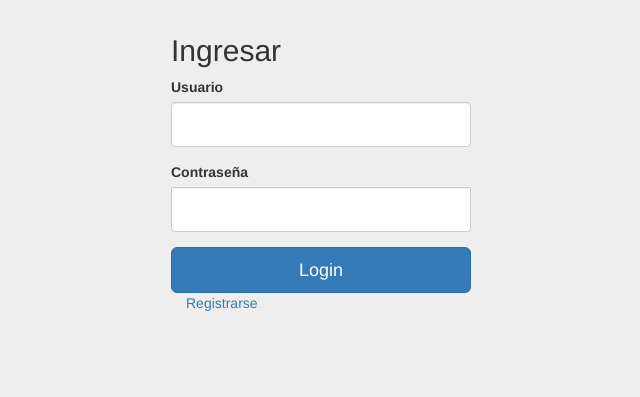
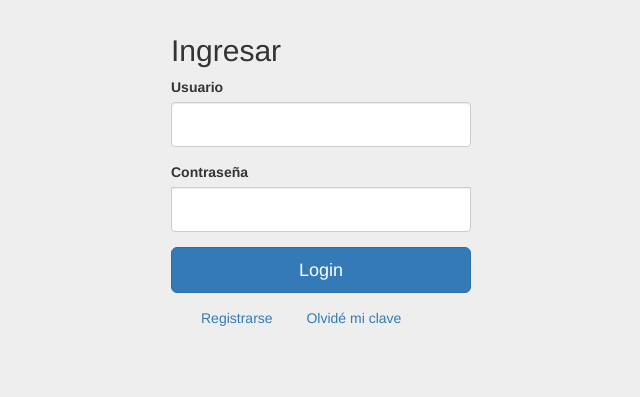
Before and after one commit to serdel1979/vacunatorio, a Flask app: page /login in a window 1280 px wide. Shown: the part 41-438 px from the top of the page, without its empty margins (319-959 px from the left). Run offline with Flask 2, Linux system fonts and the light colour scheme; some libraries are stand-ins or nearby versions.

Commit message:
login y registro

```diff
--- a/app/templates/login.html
+++ b/app/templates/login.html
@@ -38,9 +38,13 @@ Login
     {{ wtf.form_field(form.password) }}
 
     <button class="btn btn-lg btn-primary btn-block" type="submit">Login</button>
-    <div class="">
+    <div class="form-signin">
       <a class="form-signin" href="{{ url_for('registro')}}">
         Registrarse
+      </a>
+
+      <a class="form-signin" href="">
+        Olvidé mi clave
       </a>
     </div>
   </form>
--- a/run.py
+++ b/run.py
@@ -70,7 +70,7 @@ def registro():
         paciente_riesgo=form.paciente_riesgo.data, password=form.password.data, email=form.email.data, dni=form.dni.data, sede=0)
 
         usuario.save()
-        flash("Usuario agregado, ahora inicie sesión!!!","success")
+        flash("Usuario agregado!!!","success")
         return redirect(url_for('login'))
     return render_template('registro.html',form=form)
 
```
